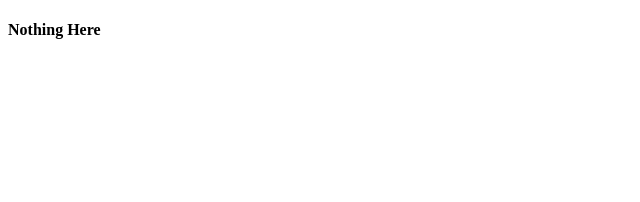
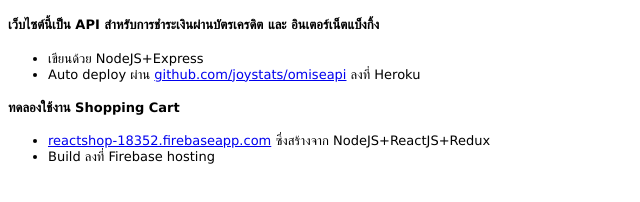
Before and after one commit to joystats/omiseapi, a website: page index.html in a window 1280 px wide. Shown: the whole page, without its empty margins (0-640 px from the left). Drawn offline with Linux system fonts and the light colour scheme.

Commit message:
change index.html

```diff
--- a/index.html
+++ b/index.html
@@ -3,8 +3,20 @@
 <head>
 <meta charset="utf-8">
 <title>Nothing Here</title>
+<style>
+body{font-family:verdana;font-size:small}
+</style>
 </head>
 <body>
-	<h4>Nothing Here</h4>
+	<h4>เว็บไซต์นี้เป็น API สำหรับการชำระเงินผ่านบัตรเครดิต และ อินเตอร์เน็ตแบ็งกิ้ง</h4>
+	<ul>
+		<li>เขียนด้วย NodeJS+Express</li>
+		<li>Auto deploy ผ่าน <a href="https://github.com/joystats/omiseapi">github.com/joystats/omiseapi</a> ลงที่ Heroku</li>
+	</ul>
+	<h4>ทดลองใช้งาน Shopping Cart</h4>
+	<ul>
+		<li><a href="https://reactshop-18352.firebaseapp.com">reactshop-18352.firebaseapp.com</a> ซึ่งสร้างจาก NodeJS+ReactJS+Redux</li>
+		<li>Build ลงที่ Firebase hosting</li>
+	</ul>
 </body>
 </html>
```
